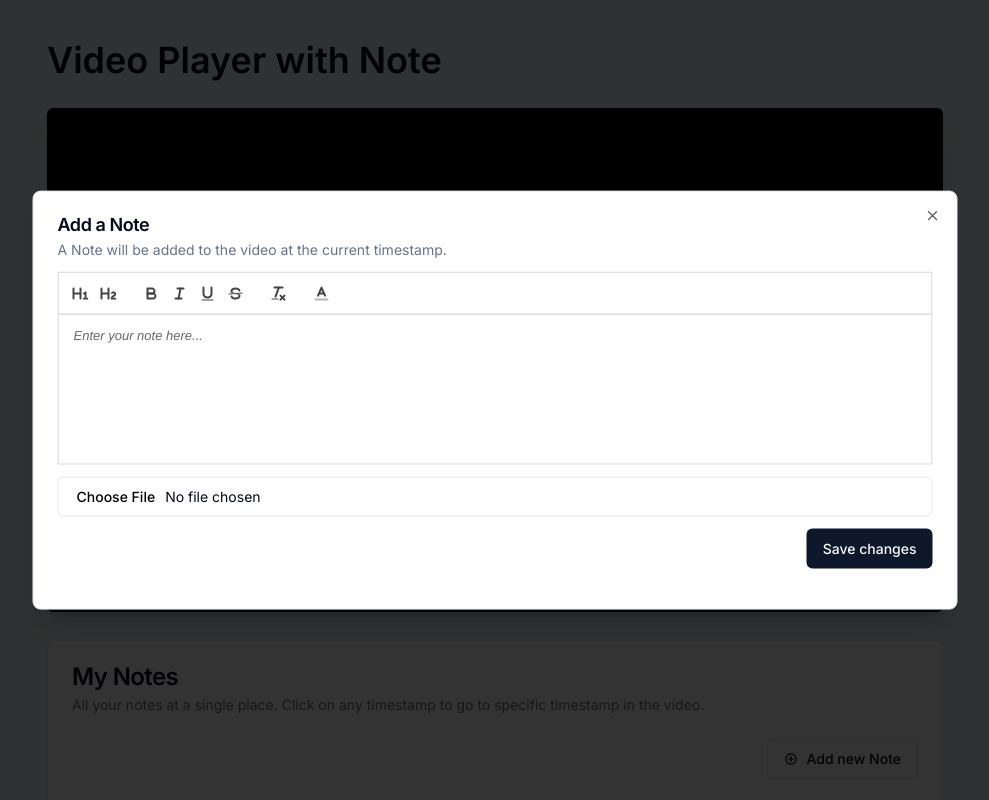
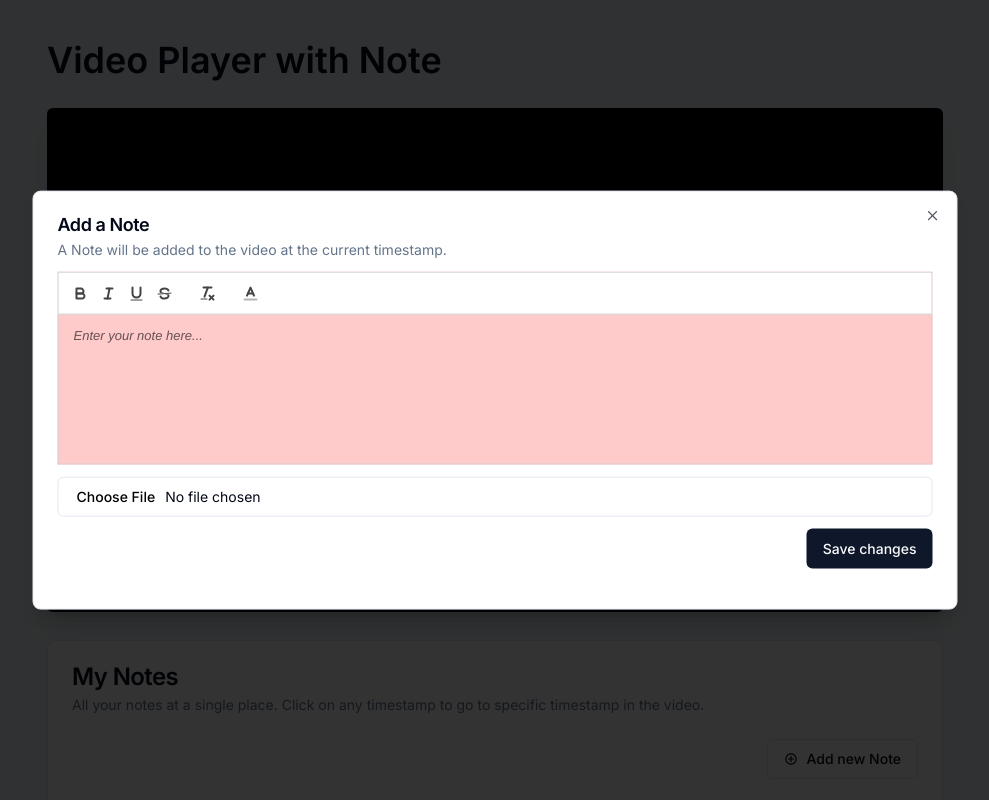
Before and after one commit to Atif-27/video_note, a Next.js app: page /video/1 in a window 1280 px wide. Both pictures are taken after a click on the button "Add new Note". Shown: the top 800 px of the page, without its empty margins (145-1134 px from the left). Built offline with nearby package versions, Linux system fonts and the light colour scheme.

Commit message:
refactor: Update video player page and notes components to improve UI consistency

```diff
--- a/app/video/[slug]/page.tsx
+++ b/app/video/[slug]/page.tsx
@@ -14,7 +14,7 @@ export default function Page({
     <main className=" min-h-screen bg-slate-100    mx-auto">
       <div className=" max-w-4xl mx-auto h-full pt-10 ">
         <PlayerProvider>
-          <h1 className="text-4xl max-md:text-3xl max-sm:text-xl max-md:text-center font-semibold">
+          <h1 className="text-4xl max-md:text-3xl max-sm:text-xl max-md:text-center w-full font-semibold">
             Video Player with Note
           </h1>
           <VideoPlayer videoId={slug} />
--- a/components/NotesForm.tsx
+++ b/components/NotesForm.tsx
@@ -86,13 +86,12 @@ export default function NotesForm({
           A Note will be added to the video at the current timestamp.
         </DialogDescription>
       </DialogHeader>
-      <div className="react-quill-container">
+      <div className="react-quill-container bg-red-200">
         <ReactQuill
           value={formState.content}
           onChange={handleQuillChange}
           modules={{
             toolbar: [
-              [{ header: "1" }, { header: "2" }],
               ["bold", "italic", "underline", "strike"],
               ["clean"],
               [{ color: ["red", "blue", "yellow"] }],
@@ -100,7 +99,7 @@ export default function NotesForm({
           }}
           theme="snow"
           placeholder="Enter your note here..."
-          className="react-quill-editor  overflow-y-auto"
+          className="react-quill-editor   overflow-y-auto"
         />
       </div>
       <div>
```
